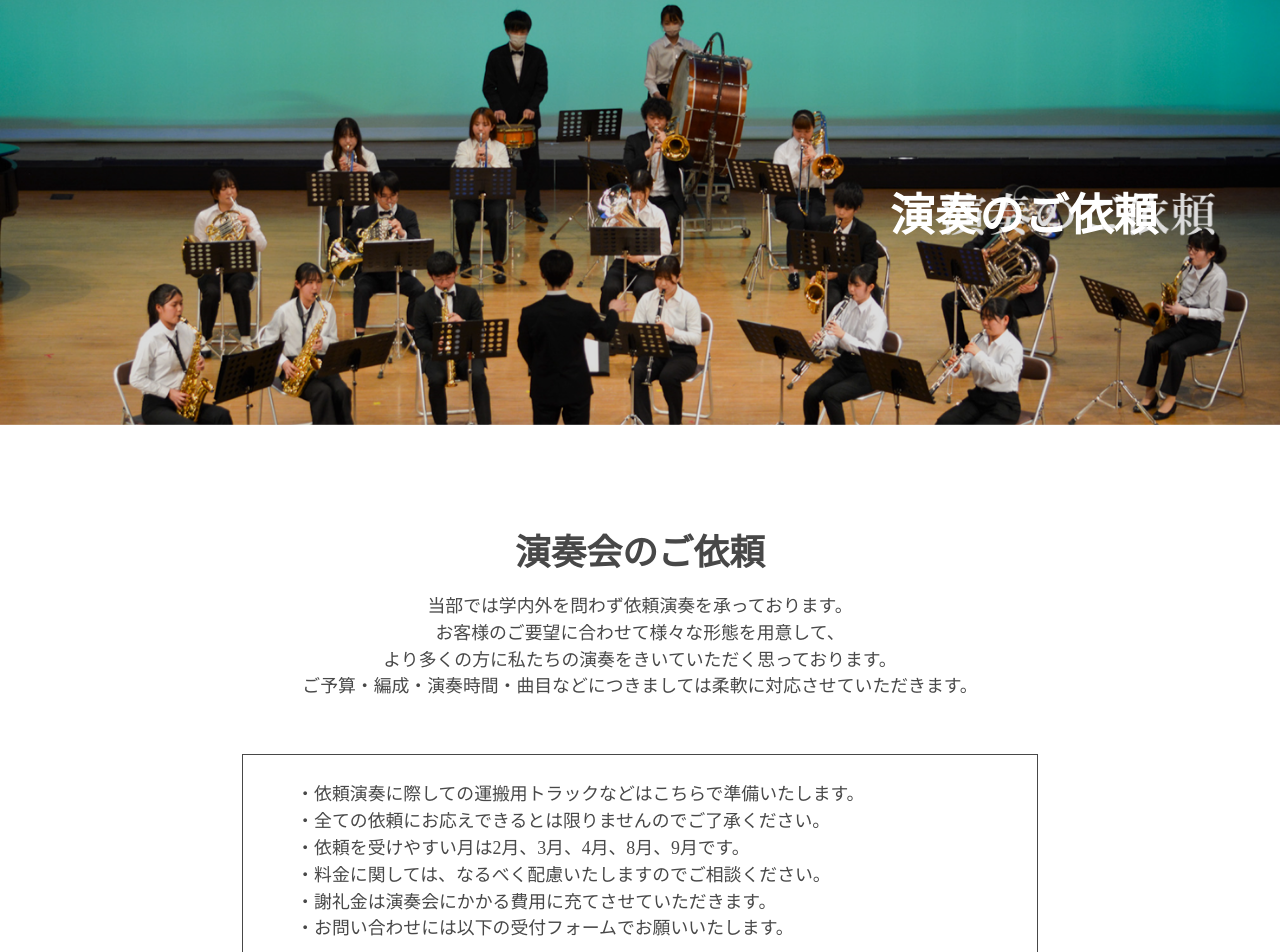
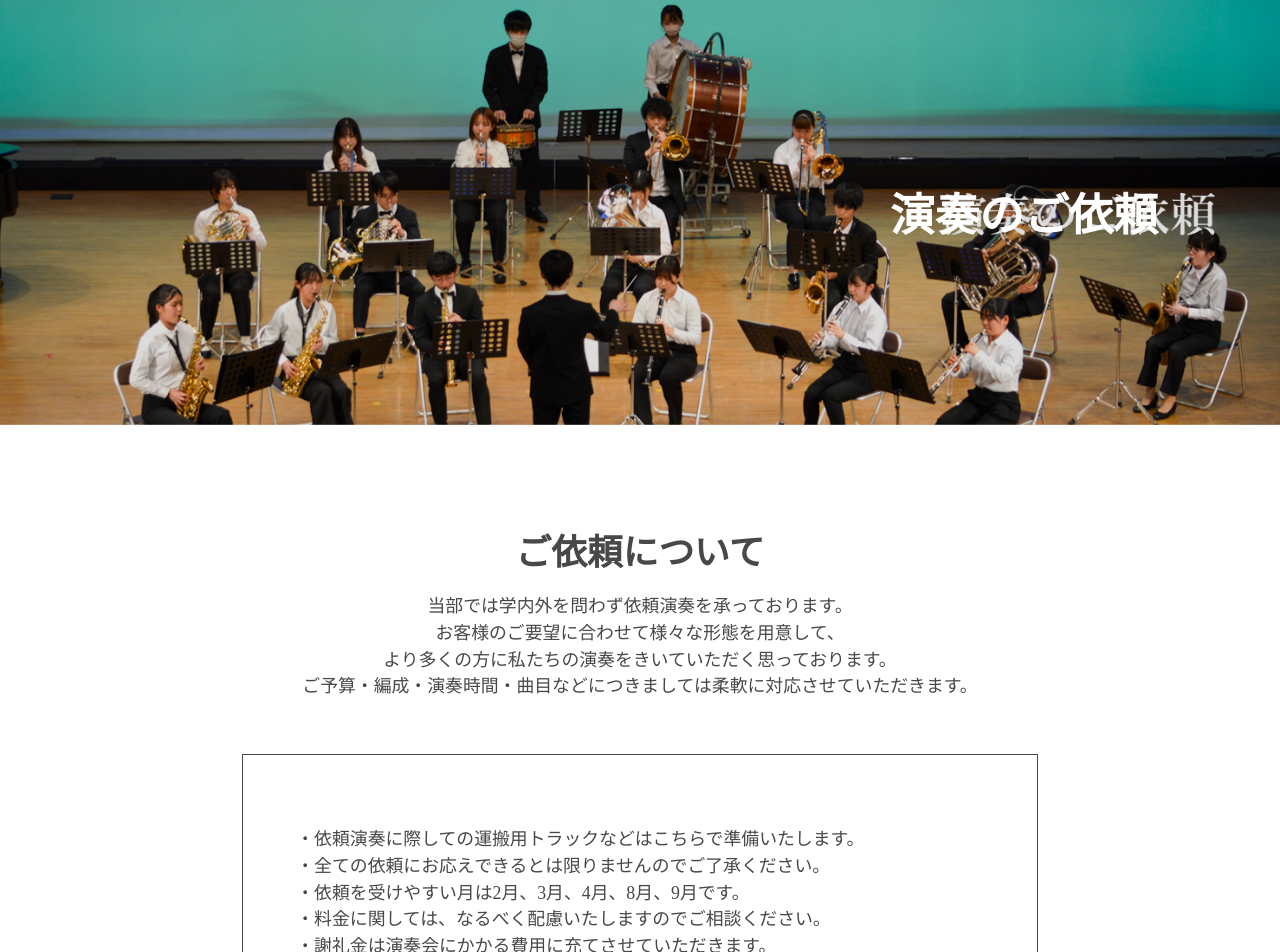
Before and after one commit to Yukarion/omu_brasspage, a Vue app: page /request in a window 1280 px wide. Shown: the top 952 px of the page. Built offline with nearby package versions, Linux system fonts and the light colour scheme; a web font is replaced by a local one.

Commit message:
[FIX] 一部のパディングの修正

```diff
--- a/src/views/Request.vue
+++ b/src/views/Request.vue
@@ -4,7 +4,7 @@
     <div class="large-wrapper">
       <div class="wrapper">
       <div class="contents-top">
-        <h1>演奏会のご依頼</h1>
+        <h1>ご依頼について</h1>
         <p>
           当部では学内外を問わず依頼演奏を承っております。<br />
           お客様のご要望に合わせて様々な形態を用意して、<br />
@@ -142,10 +142,10 @@ $brand-color: #c34242;
   p {
     margin-top: 0.5rem;
     margin-bottom: 0.5rem;
-    margin-left: 3rem;
+    margin: 3rem;
     text-align: left;
     @include media-query($small-content-width) {
-      margin-left: 1rem;
+      margin: 1rem;
     }
   }
 
```
